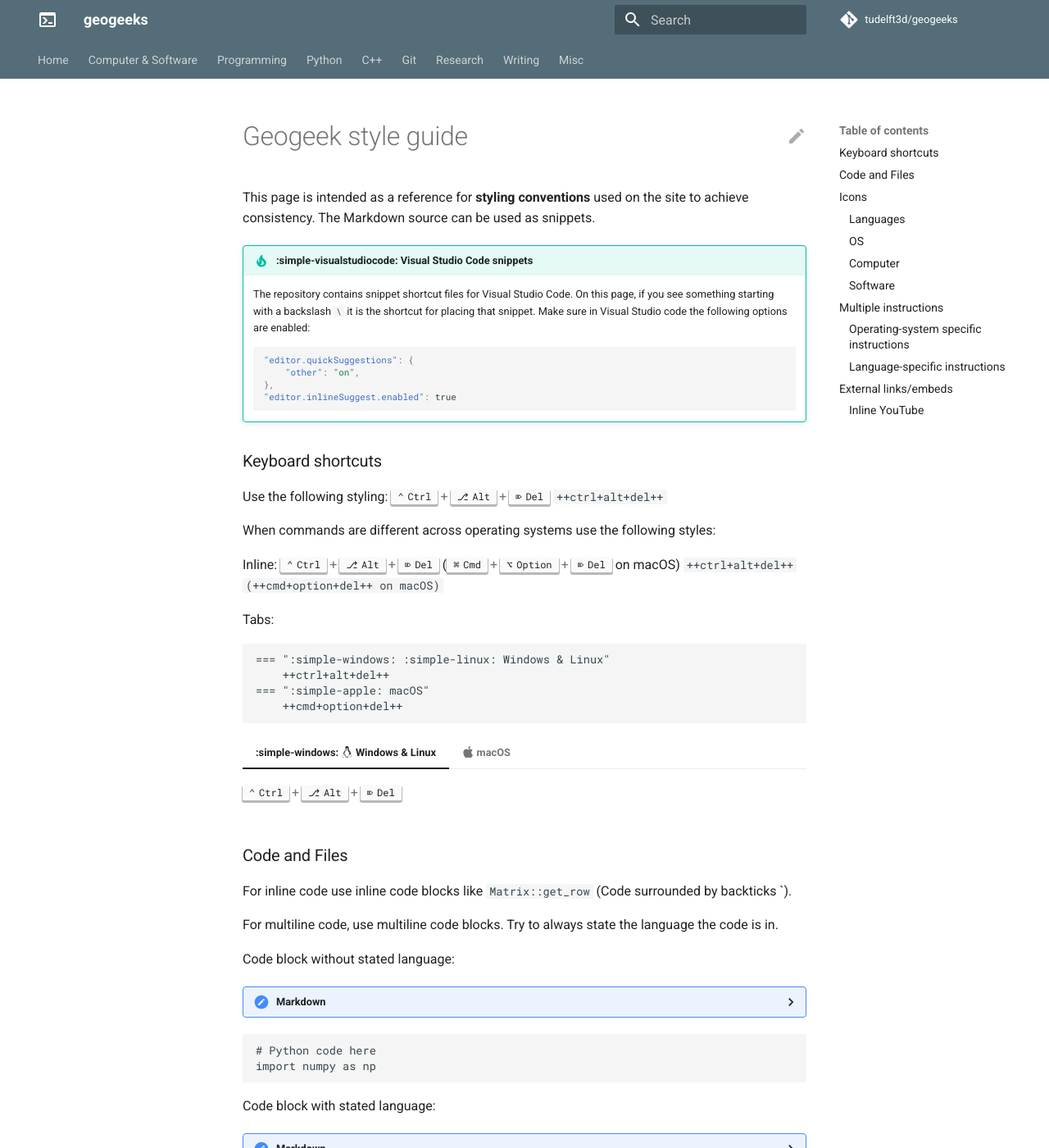
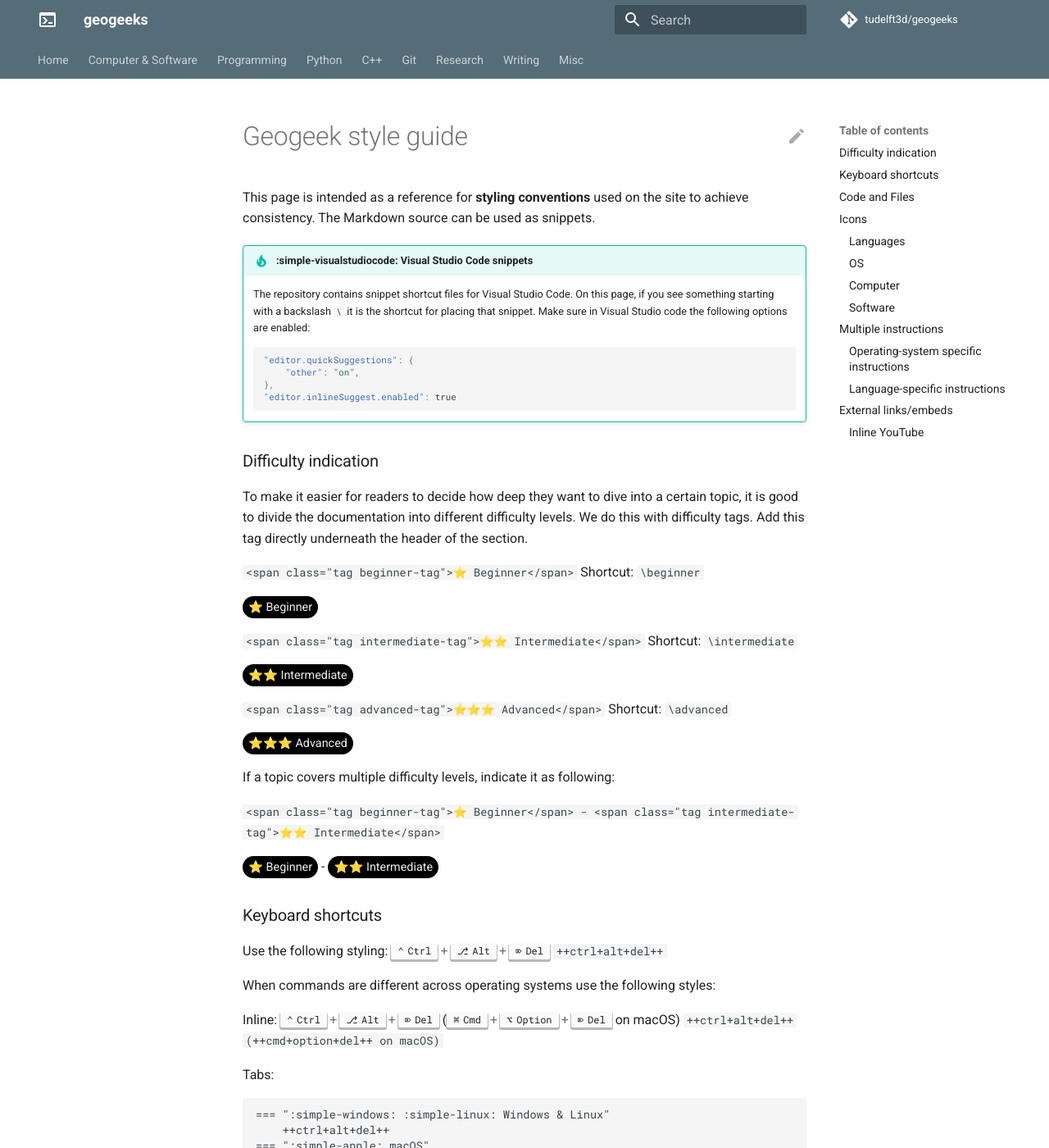
Before and after one commit to tudelft3d/geogeeks, an MkDocs documentation site: the page built from docs/contribute/index.md, in a window 1280 px wide and 1400 px high. Shown: the whole window at 82% size. Built offline with MkDocs 1.6.1 and Material for MkDocs 9.7.7, drawn with Linux system fonts in a browser that asks for light colours; comment, search, counter and statistics services are not loaded.

Commit message:
Add difficulty tags
These tags will help indicate to the readers if they want to read a certain part. They include hover tooltips defined in extra.js

````diff
--- a/docs/contribute/index.md
+++ b/docs/contribute/index.md
@@ -12,6 +12,28 @@ This page is intended as a reference for **styling conventions** used on the sit
     },
     "editor.inlineSuggest.enabled": true
     ```
+
+
+### Difficulty indication
+To make it easier for readers to decide how deep they want to dive into a certain topic, it is good to divide the documentation into different difficulty levels. We do this with difficulty tags. Add this tag directly underneath the header of the section.
+
+```<span class="tag beginner-tag">⭐️ Beginner</span>``` Shortcut: `\beginner`
+
+<span class="tag beginner-tag">⭐️ Beginner</span>
+
+```<span class="tag intermediate-tag">⭐️⭐️ Intermediate</span>``` Shortcut: `\intermediate`
+
+<span class="tag intermediate-tag">⭐️⭐️ Intermediate</span>
+
+```<span class="tag advanced-tag">⭐️⭐️⭐️ Advanced</span>``` Shortcut: `\advanced`
+
+<span class="tag advanced-tag">⭐️⭐️⭐️ Advanced</span>
+
+If a topic covers multiple difficulty levels, indicate it as following:
+
+```<span class="tag beginner-tag">⭐️ Beginner</span> - <span class="tag intermediate-tag">⭐️⭐️ Intermediate</span>```
+
+<span class="tag beginner-tag">⭐️ Beginner</span> - <span class="tag intermediate-tag">⭐️⭐️ Intermediate</span>
 
 
 ### Keyboard shortcuts
--- /dev/null
+++ b/docs/js/extra.js
@@ -0,0 +1,17 @@
+document.addEventListener("DOMContentLoaded", function() {
+    var beginnerTags = document.getElementsByClassName("beginner-tag");
+    var intermediateTags = document.getElementsByClassName("intermediate-tag");
+    var advancedTags = document.getElementsByClassName("advanced-tag");
+
+    for (var i = 0; i < beginnerTags.length; i++) {
+      beginnerTags[i].setAttribute("data-tooltip", "Recommended if you are just starting out. No prior knowledge required. It's highly recommended to learn these skills for Geomatics courses.");
+    }
+
+    for (var i = 0; i < intermediateTags.length; i++) {
+      intermediateTags[i].setAttribute("data-tooltip", "Already known the basics? This will further improve your skills. Useful for Geomatics courses.");
+    }
+
+    for (var i = 0; i < advancedTags.length; i++) {
+      advancedTags[i].setAttribute("data-tooltip", "This goes into advanced topics. This knowledge is not required for your Geomatics courses, but it can be useful if you want to dive deeper.");
+    }
+  });
--- a/docs/stylesheets/extra.css
+++ b/docs/stylesheets/extra.css
@@ -16,3 +16,37 @@
   -webkit-mask-image: var(--md-admonition-icon--external-link);
           mask-image: var(--md-admonition-icon--external-link);
 }
+
+.tag {
+  font-size: 0.9em;
+  color: #eeeeee;
+  padding: 5px 7px;
+  border-radius: 100px;
+  position: relative;
+}
+.tag.beginner-tag {
+  background-color: black;
+}
+
+.tag.intermediate-tag {
+  background-color: black;
+}
+
+.tag.advanced-tag {
+  background-color: black;
+}
+
+.tag[data-tooltip]:hover::after {
+  content: attr(data-tooltip);
+  position: absolute;
+  bottom: 100%;
+  left: 50%;
+  transform: translateX(-50%);
+  padding: 5px;
+  border-radius: 5px;
+  background-color: rgba(0, 0, 0, 0.8);
+  color: #fff;
+  min-width: 40ch;
+  max-width: 50ch;
+  pointer-events: none;
+}
--- a/mkdocs.yml
+++ b/mkdocs.yml
@@ -28,6 +28,9 @@ repo_name: tudelft3d/geogeeks
 
 extra_css:
   - stylesheets/extra.css
+
+extra_javascript:
+  - js/extra.js
 
 plugins:
   - search
````
